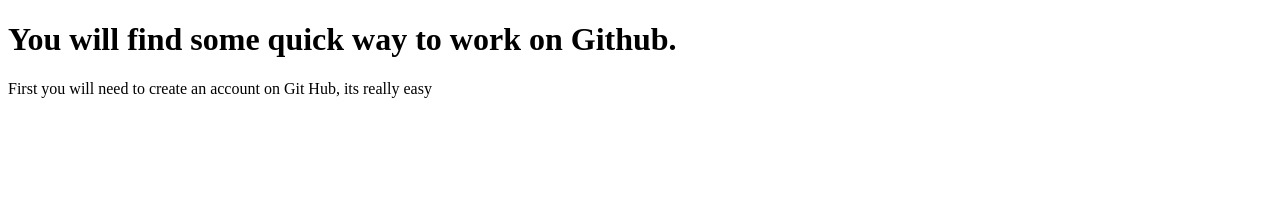
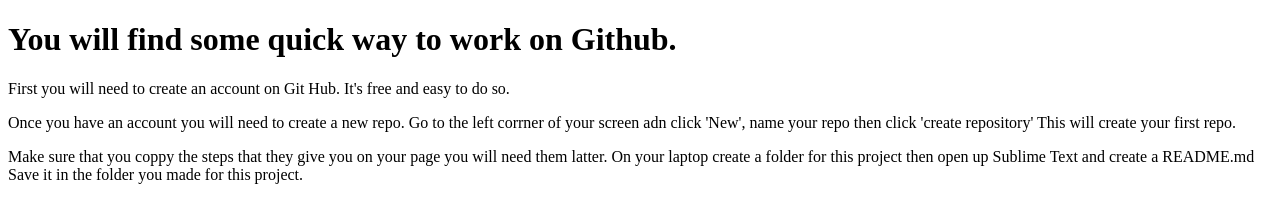
Before and after one commit to EmmaHardacre/First-homework-assginment-, a plain HTML site: page indext.html in a window 1280 px wide. Drawn offline with Linux system fonts and the light colour scheme.

Commit message:
update to web page

```diff
--- a/indext.html
+++ b/indext.html
@@ -5,8 +5,9 @@
 	<head>
 		<body>
 			<h1>You will find some quick way to work on Github.</h1>
-			<p> First you will need to create an account on Git Hub, its really easy
-			</p>
+			<p> First you will need to create an account on Git Hub. It's free and easy to do so.</p>
+			<p> Once you have an account you will need to create a new repo. Go to the left corrner of your screen adn click 'New', name your repo then click 'create repository' This will create your first repo. </p>
+			<p>Make sure that you coppy the steps that they give you on your page you will need them latter. On your laptop create a folder for this project then open up Sublime Text and create a README.md  Save it in the folder you made for this project. </p>
 
 		</body>
 	</head>
```
